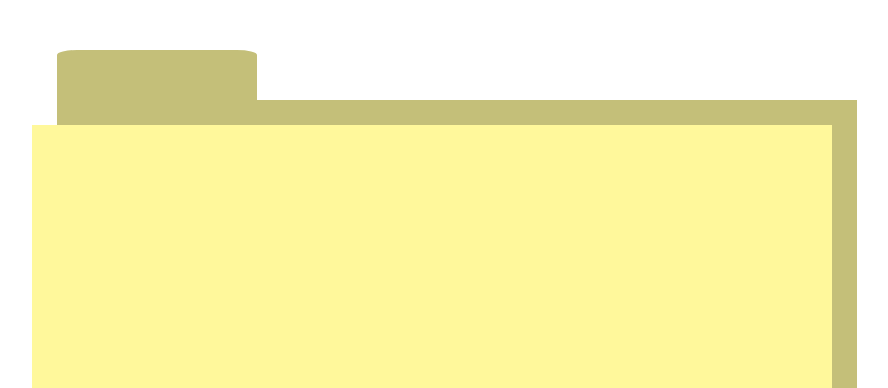
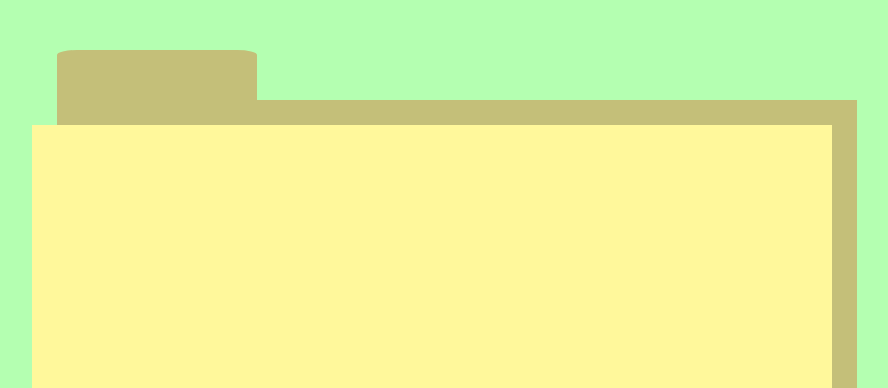
Before and after one commit to Whereii/manila-folder, a plain HTML site: page index.html in a window 1280 px wide. Shown: the part 158-546 px from the top of the page, without its empty margins (183-1071 px from the left). Drawn offline with Linux system fonts and the light colour scheme.

Commit message:
Add background color

```diff
--- a/styles.css
+++ b/styles.css
@@ -3,6 +3,7 @@ body{
     align-items: center;
     justify-self: center;
     flex-direction: column;
+    background-color: rgb(180, 255, 177);
 }
 
 .tab {
```
